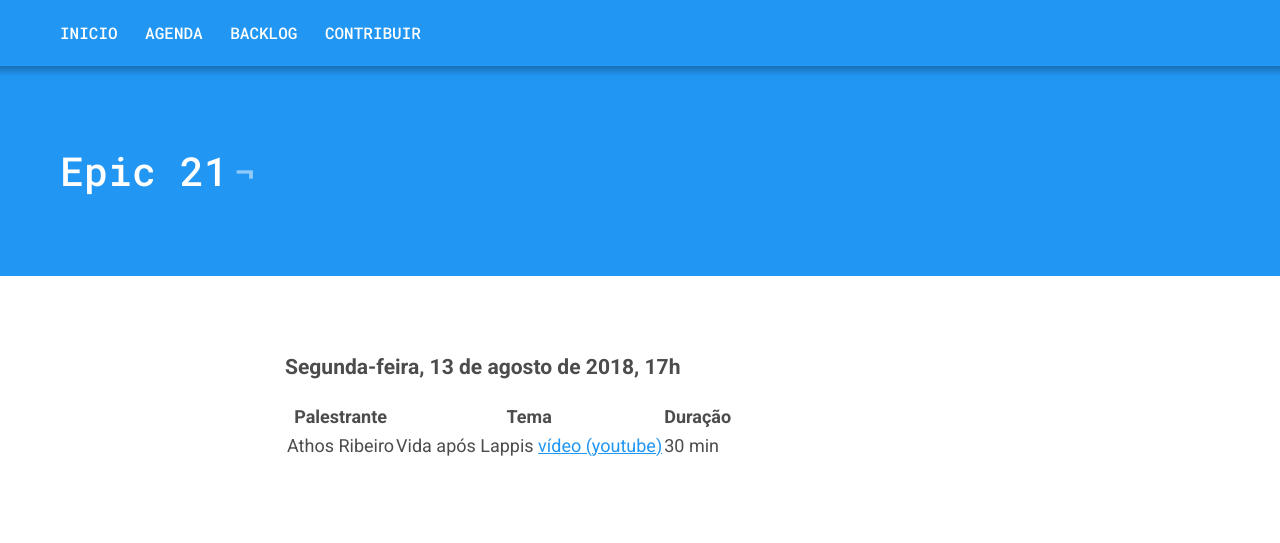
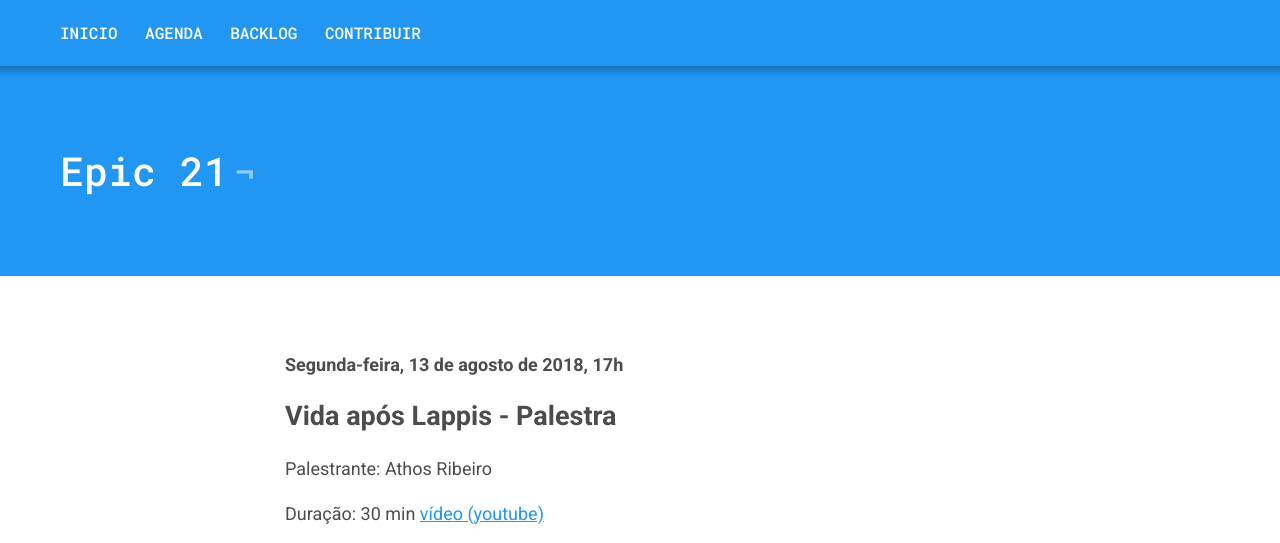
Before and after one commit to lappis-unb/MiniLappisConf, a Jekyll site: the page built from _posts/2018-08-13-epic21.md, in a window 1280 px wide and 1260 px high. Shown: the top 543 px of the window. Built offline with Jekyll 4.4.1, drawn with Linux system fonts in a browser that asks for light colours.

Commit message:
Remove yt plugin and add embed video to 21
Signed-off-by: Arthur Diniz <arthurbdiniz@gmail.com>

```diff
--- a/Gemfile
+++ b/Gemfile
@@ -6,6 +6,5 @@ group :jekyll_plugins do
   gem "jekyll-feed", "~> 0.6"
   gem "github-pages"
   gem 'jemoji'
-  gem "jekyll-youtube"
   gem 'jekyll-picture-tag', git: 'https://github.com/robwierzbowski/jekyll-picture-tag/'
 end
--- a/_config.yml
+++ b/_config.yml
@@ -17,4 +17,4 @@ exclude: [_site, CHANGELOG.md, LICENSE, README.md]
 sass:
   style: compressed
 
-plugins: [jemoji, jekyll-youtube]
+plugins: [jemoji]
--- a/_posts/2018-08-13-epic21.md
+++ b/_posts/2018-08-13-epic21.md
@@ -6,8 +6,15 @@ horas: ""
 categories: minilappisconf
 ---
 
-### Segunda-feira, 13 de agosto de 2018, 17h
+#### Segunda-feira, 13 de agosto de 2018, 17h
 
-| Palestrante      | Tema                                    | Duração |
-| ---------------- | --------------------------------------- | ------- |
-| Athos Ribeiro    | Vida após Lappis [vídeo (youtube)](https://www.youtube.com/watch?v=DoKKpAY4WKg) | 30 min  |
+
+## Vida após Lappis - Palestra
+
+Palestrante: Athos Ribeiro
+
+Duração: 30 min
+[vídeo (youtube)](https://www.youtube.com/watch?v=DoKKpAY4WKg)
+
+
+<iframe width="560" height="315" src="https://www.youtube.com/embed/DoKKpAY4WKg" frameborder="0" allow="autoplay; encrypted-media" allowfullscreen></iframe>
```
